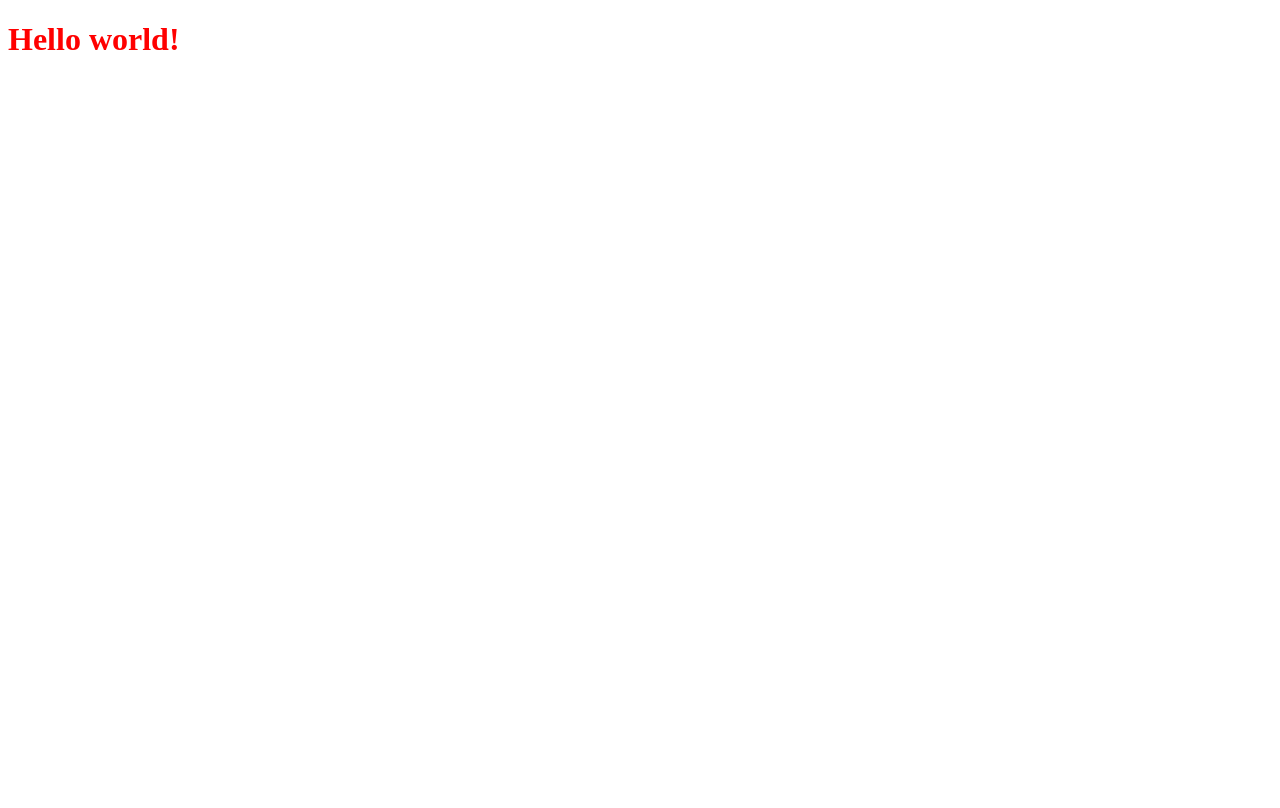
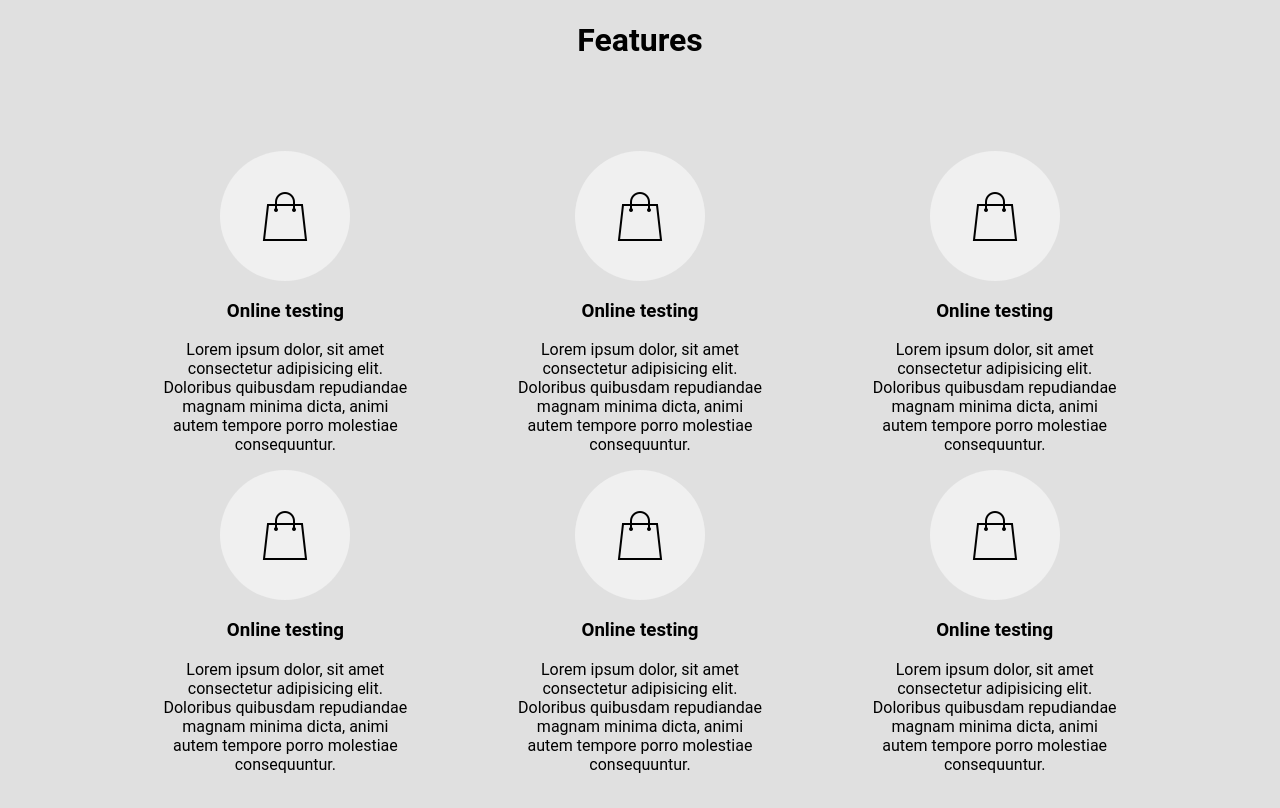
Before and after one commit to vromvrooom/projectCssLab, a plain HTML site: page index.html in a window 1280 px wide. Drawn offline with Linux system fonts and the light colour scheme.

Commit message:
add header, and cardblock

```diff
--- a/css/style.css
+++ b/css/style.css
@@ -1,3 +1,112 @@
+body{
+    font-family: 'Roboto', 'Helvetica', sans-serif;
+    background-color: rgb(224, 224, 224);
+
+}
+
+.header{
+    padding: 0 0 60px 0;
+}
+
+
 h1{
-    color: red;
+    text-align: center;
 }
+
+.cartblock__cart {
+    padding: 0 50px 0 50px;
+    display: flex;
+    flex-direction: column;
+    align-items: center;
+}
+
+.outline {
+    position: relative;
+    width: 130px;
+    height: 130px;
+    background-color: #f0f0f0;
+    border-radius: 100%;
+    display: flex;
+    justify-content: center;
+    align-items: center;
+    margin: 0 auto;
+}
+
+.logosvg{
+    position: absolute;
+    top: 50%;
+    left: 50%;
+    transform: translate(-50%, -50%);
+}
+
+.cartblock{
+    padding: 10px 100px 10px 100px;
+    background-color: rgb(224, 224, 224);
+
+}
+
+.cartblock__first{
+    display: flex;
+}
+
+.cartblock__second{
+    display: flex;
+}
+.cartblock__cart{
+    padding: 0 50px 0 50px;
+}
+
+.cartblock__item{
+    text-align: center;
+}
+
+
+
+
+
+
+
+
+
+
+
+
+
+
+
+
+
+@media (max-width: 1024px) {
+    .cartblock__first{
+        display: flex;
+        flex-direction: column;
+    }
+    .cartblock__second{
+        display: flex;
+        flex-direction: column;
+
+    }
+    .outline {
+        width: 100px;
+        height: 100px;
+
+    }
+}
+
+/* Мобильные устройства (макс. 768px) */
+@media (max-width: 768px) {
+    .outline {
+        width: 90px;
+        height: 90px;
+    }
+    .cartblock{
+        padding: 10px 10px 10px 10px;
+        background-color: rgb(224, 224, 224);
+
+    }
+}
+
+/* Маленькие экраны (макс. 480px) */
+@media (max-width: 480px) {
+
+}
--- a/index.html
+++ b/index.html
@@ -7,6 +7,95 @@
     <title>ProjectCss</title>
 </head>
 <body>
-    <h1>Hello world!</h1>
+    <header class="header">
+        <h1>Features</h1>
+    </header>
+    <main class="main">
+        <div class="cartblock">
+            <div class="cartblock__first">
+                <div class="cartblock__cart">
+                    <div class="cartblock__item">
+                        <div class="outline">
+                            <img class="logosvg" src="img/icons8-shop-50.png" alt="">
+                        </div>
+                    </div>
+                    <div class="cartblock__item">
+                        <h3>Online testing</h3>
+                        <p class="paragraph">
+                            Lorem ipsum dolor, sit amet consectetur adipisicing elit. Doloribus quibusdam repudiandae magnam minima dicta, animi autem tempore porro molestiae consequuntur.
+                        </p>
+                    </div>
+                </div>
+                <div class="cartblock__cart">
+                    <div class="cartblock__item">
+                        <div class="outline">
+                            <img class="logosvg" src="img/icons8-shop-50.png" alt="">
+                        </div>
+                    </div>
+                    <div class="cartblock__item">
+                        <h3>Online testing</h3>
+                        <p class="paragraph">
+                            Lorem ipsum dolor, sit amet consectetur adipisicing elit. Doloribus quibusdam repudiandae magnam minima dicta, animi autem tempore porro molestiae consequuntur.
+                        </p>
+                    </div>
+                </div>
+                <div class="cartblock__cart">
+                    <div class="cartblock__item">
+                        <div class="outline">
+                            <img class="logosvg" src="img/icons8-shop-50.png" alt="">
+                        </div>
+                    </div>
+                    <div class="cartblock__item">
+                        <h3>Online testing</h3>
+                        <p class="paragraph">
+                            Lorem ipsum dolor, sit amet consectetur adipisicing elit. Doloribus quibusdam repudiandae magnam minima dicta, animi autem tempore porro molestiae consequuntur.
+                        </p>
+                    </div>
+                </div>
+
+            </div>
+            <div class="cartblock__second">
+                <div class="cartblock__cart">
+                    <div class="cartblock__item">
+                        <div class="outline">
+                            <img class="logosvg" src="img/icons8-shop-50.png" alt="">
+                        </div>
+                    </div>
+                    <div class="cartblock__item">
+                        <h3>Online testing</h3>
+                        <p class="paragraph">
+                            Lorem ipsum dolor, sit amet consectetur adipisicing elit. Doloribus quibusdam repudiandae magnam minima dicta, animi autem tempore porro molestiae consequuntur.
+                        </p>
+                    </div>
+                </div>
+                <div class="cartblock__cart">
+                    <div class="cartblock__item">
+                        <div class="outline">
+                            <img class="logosvg" src="img/icons8-shop-50.png" alt="">
+                        </div>
+                    </div>
+                    <div class="cartblock__item">
+                        <h3>Online testing</h3>
+                        <p class="paragraph">
+                            Lorem ipsum dolor, sit amet consectetur adipisicing elit. Doloribus quibusdam repudiandae magnam minima dicta, animi autem tempore porro molestiae consequuntur.
+                        </p>
+                    </div>
+                </div>
+                <div class="cartblock__cart">
+                    <div class="cartblock__item">
+                        <div class="outline">
+                            <img class="logosvg" src="img/icons8-shop-50.png" alt="">
+                        </div>
+                    </div>
+                    <div class="cartblock__item">
+                        <h3>Online testing</h3>
+                        <p class="paragraph">
+                            Lorem ipsum dolor, sit amet consectetur adipisicing elit. Doloribus quibusdam repudiandae magnam minima dicta, animi autem tempore porro molestiae consequuntur.
+                        </p>
+                    </div>
+                </div>
+            </div>
+        </div>
+    </main>
 </body>
 </html>
```
Also changed, not shown: img/icons8-shop-50.png (added).
